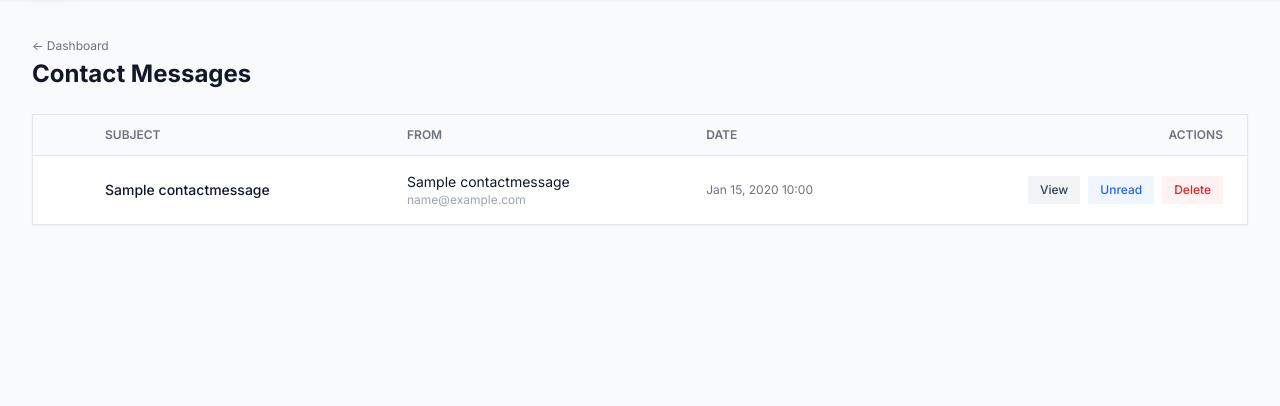
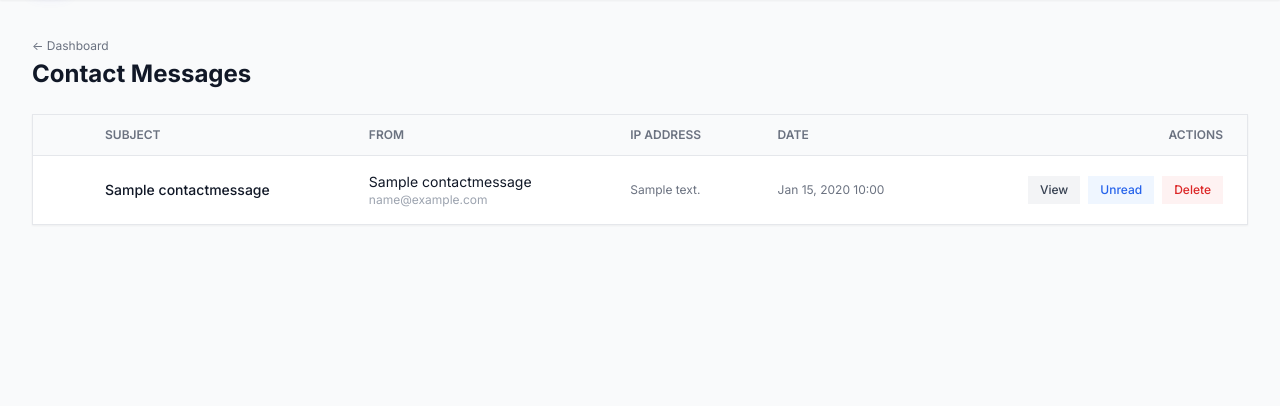
Before and after one commit to azerkw9/youlyzer, a Django app: page /admin-dashboard/messages/ in a window 1280 px wide. Shown: the part 65-471 px from the top of the page. Run offline with Django 5.2, Linux system fonts and the light colour scheme; a user stored in the database is signed in; tables that the repository leaves empty hold one stand-in row (values such as "Sample post"); some libraries are stand-ins or nearby versions.

Commit message:
ip logging

```diff
--- a/templates/admin/message_detail.html
+++ b/templates/admin/message_detail.html
@@ -14,6 +14,9 @@
             <div>
                 <p class="text-sm font-medium text-gray-900">{{ msg.name }}</p>
                 <p class="text-xs text-gray-500">{{ msg.email }}</p>
+                {% if msg.ip_address %}
+                <p class="text-xs text-gray-400 mt-1">IP: {{ msg.ip_address }}</p>
+                {% endif %}
             </div>
             <div class="flex items-center gap-3">
                 <span class="text-xs text-gray-400">{{ msg.sent_at|date:"M d, Y H:i" }}</span>
--- a/templates/admin/messages_list.html
+++ b/templates/admin/messages_list.html
@@ -17,6 +17,7 @@
                         <th class="px-6 py-3 text-left text-xs font-semibold text-gray-500 uppercase w-6"></th>
                         <th class="px-6 py-3 text-left text-xs font-semibold text-gray-500 uppercase">Subject</th>
                         <th class="px-6 py-3 text-left text-xs font-semibold text-gray-500 uppercase">From</th>
+                        <th class="px-6 py-3 text-left text-xs font-semibold text-gray-500 uppercase">IP Address</th>
                         <th class="px-6 py-3 text-left text-xs font-semibold text-gray-500 uppercase">Date</th>
                         <th class="px-6 py-3 text-right text-xs font-semibold text-gray-500 uppercase">Actions</th>
                     </tr>
@@ -27,6 +28,7 @@
                         <td class="px-6 py-4">{% if not msg.is_read %}<span class="w-2 h-2 bg-brand-500 block"></span>{% endif %}</td>
                         <td class="px-6 py-4"><a href="{% url 'admin_message_detail' msg.pk %}" class="font-medium text-gray-900 hover:text-brand-600 {% if not msg.is_read %}font-semibold{% endif %}">{{ msg.subject }}</a></td>
                         <td class="px-6 py-4"><p class="text-gray-900">{{ msg.name }}</p><p class="text-xs text-gray-400">{{ msg.email }}</p></td>
+                        <td class="px-6 py-4 text-xs text-gray-500">{% if msg.ip_address %}{{ msg.ip_address }}{% else %}-{% endif %}</td>
                         <td class="px-6 py-4 text-xs text-gray-500">{{ msg.sent_at|date:"M d, Y H:i" }}</td>
                         <td class="px-6 py-4 text-right">
                             <div class="flex items-center justify-end gap-2">
```
